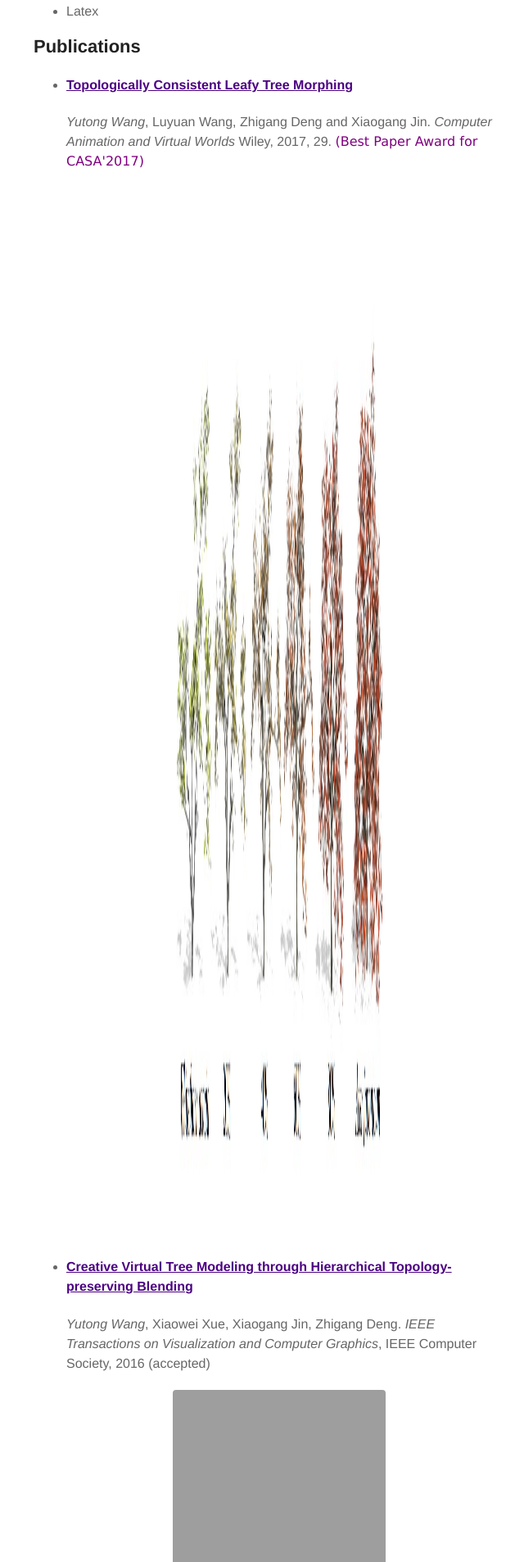
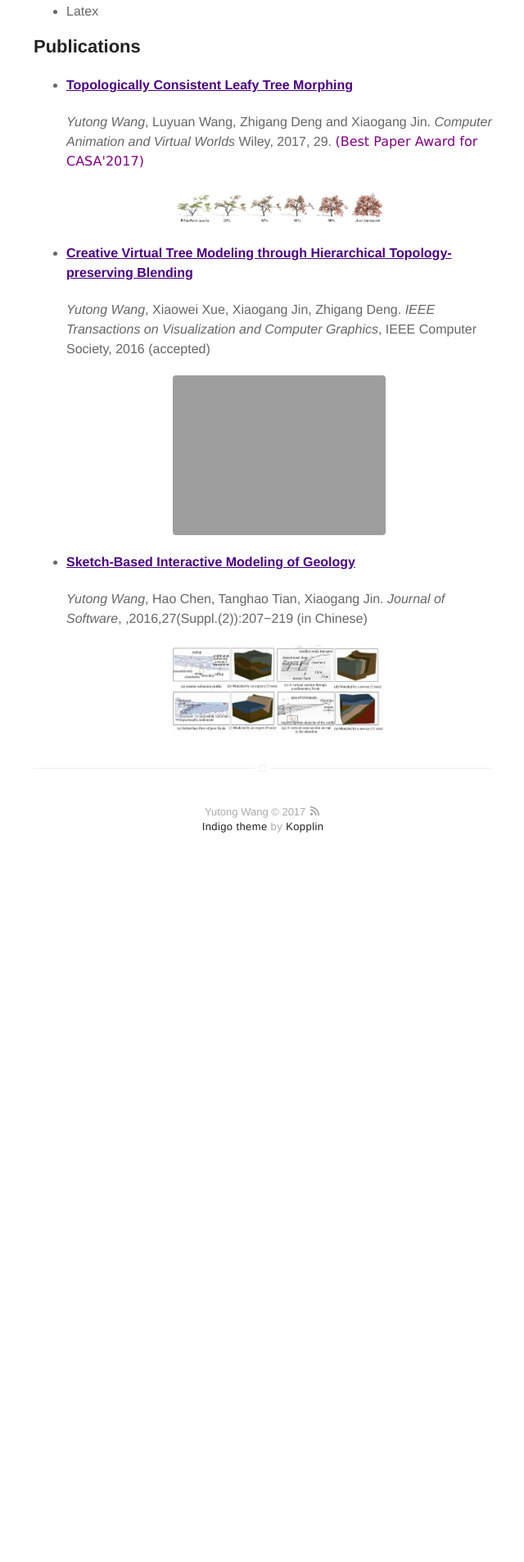
Before and after one commit to catherineytw/YutongWang, a Jekyll site: the page built from about.md, in a window 1280 px wide. Shown: the part 1252-3158 px from the top of the page at 82% size, without its empty margins (319-959 px from the left). Built offline with Jekyll 4.4.1, drawn with Linux system fonts in a browser that asks for light colours; after the commit the page ends 2332 px from its top, so only the background shows below that.

Commit message:
update size

```diff
--- a/about.md
+++ b/about.md
@@ -47,7 +47,7 @@ layout: page
       <div>
          <p><h4><a href="https://www.researchgate.net/publication/315516994_Topologically_Consistent_Leafy_Tree_Morphing"> Topologically Consistent Leafy Tree Morphing</a></h4>
 		 <B><I>Yutong Wang</I></B>, Luyuan Wang, Zhigang Deng and Xiaogang Jin. <i>Computer Animation and Virtual Worlds</i> Wiley, 2017, 29. <font face="verdana" color="purple">(Best Paper Award for CASA'2017)</font></p>
-         <a href="https://www.researchgate.net/publication/315516994_Topologically_Consistent_Leafy_Tree_Morphing"> <img src="https://catherineytw.github.io/YutongWang/publications/images/topologically consistent leafy tree morphing/teaser.jpg" width="4144px" height="1284px" alt="Topologically Consistent Leafy Tree Morphing"/></a>
+         <a href="https://www.researchgate.net/publication/315516994_Topologically_Consistent_Leafy_Tree_Morphing"> <img src="https://catherineytw.github.io/YutongWang/publications/images/topologically consistent leafy tree morphing/teaser.jpg" alt="Topologically Consistent Leafy Tree Morphing"/></a>
       </div>
     </li>
 
@@ -56,7 +56,7 @@ layout: page
 	 <div>
         <p><h4><a href="https://www.researchgate.net/publication/311478440_Creative_Virtual_Tree_Modeling_through_Hierarchical_Topology-preserving_Blending?ev=prf_high">Creative Virtual Tree Modeling through Hierarchical Topology-preserving Blending</a></h4>
 		<B><I>Yutong Wang</I></B>, Xiaowei Xue, Xiaogang Jin, Zhigang Deng. <i>IEEE Transactions on Visualization and Computer Graphics</i>, IEEE Computer Society, 2016 (accepted)</p>
-		<a href="https://www.researchgate.net/publication/311478440_Creative_Virtual_Tree_Modeling_through_Hierarchical_Topology-preserving_Blending?ev=prf_high"> <img src="https://catherineytw.github.io/YutongWang/publications/images/creative_tree_modeling/teaser.jpg" width="4144px" height="1284px" alt="Creative Virtual Tree Modeling"/></a>
+		<a href="https://www.researchgate.net/publication/311478440_Creative_Virtual_Tree_Modeling_through_Hierarchical_Topology-preserving_Blending?ev=prf_high"> <img src="https://catherineytw.github.io/YutongWang/publications/images/creative_tree_modeling/teaser.jpg"  alt="Creative Virtual Tree Modeling"/></a>
 	 </div>
 	</li>
 
@@ -65,7 +65,7 @@ layout: page
 		<div>
 			<p><h4><a href="https://www.researchgate.net/publication/314117184_Sketch-Based_Interactive_Modeling_of_Geology_caotujiaohushidezhijianmoyanjiu?ev=prf_high">Sketch-Based Interactive Modeling of Geology</a></h4>
 			<B><I>Yutong Wang</I></B>, Hao Chen, Tanghao Tian, Xiaogang Jin. <i>Journal of Software</i>, ,2016,27(Suppl.(2)):207−219 (in Chinese) </p>
-			<a href="https://www.researchgate.net/publication/314117184_Sketch-Based_Interactive_Modeling_of_Geology_caotujiaohushidezhijianmoyanjiu?ev=prf_high"> <img src="https://catherineytw.github.io/YutongWang/publications/images/Sketch_Geology/teaser.jpg" width="4144px" height="1284px" alt="Sketch-Based Interactive Modeling of Geology"/></a>
+			<a href="https://www.researchgate.net/publication/314117184_Sketch-Based_Interactive_Modeling_of_Geology_caotujiaohushidezhijianmoyanjiu?ev=prf_high"> <img src="https://catherineytw.github.io/YutongWang/publications/images/Sketch_Geology/teaser.jpg"  alt="Sketch-Based Interactive Modeling of Geology"/></a>
 		</div>
 	</li>
 
```
